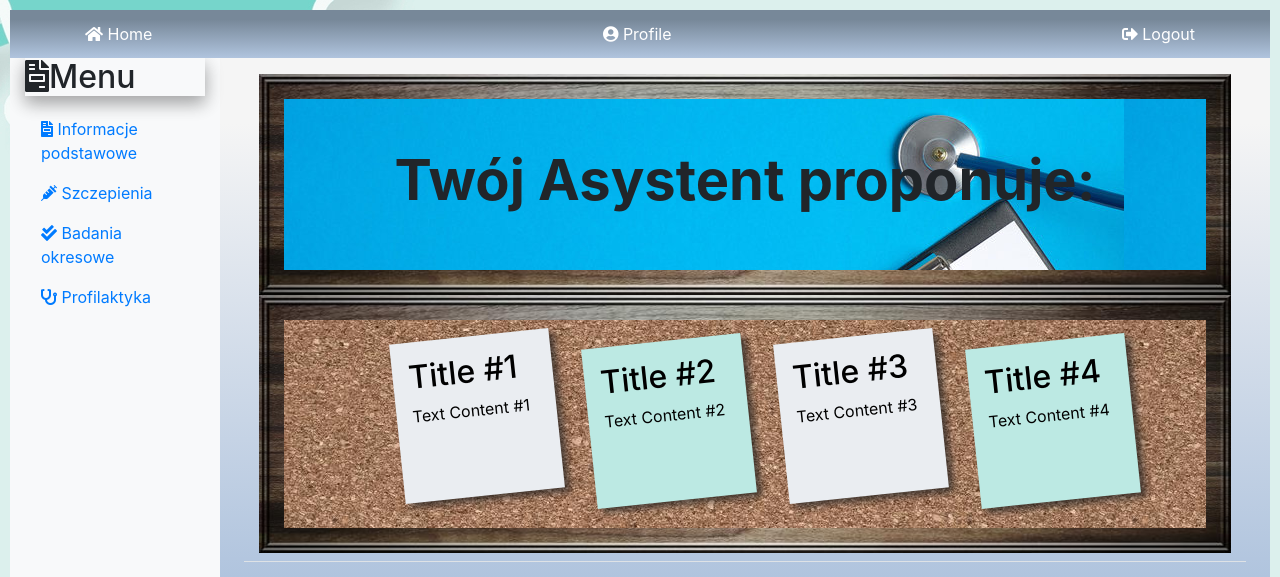
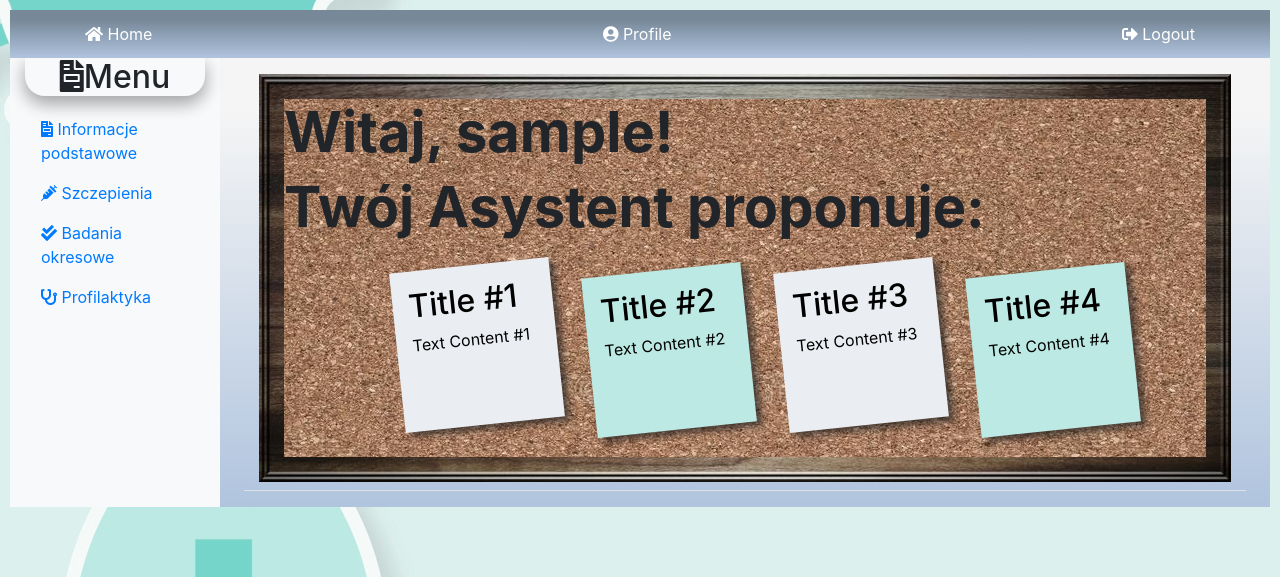
Before and after one commit to 3Rii/Med-Assist, a Flask app: page / in a window 1280 px wide. Shown: the top 577 px of the page. Run offline with Flask 2, Linux system fonts and the light colour scheme; the visitor is signed in with stand-in values (Sample User, id 1); parts of the project's set-up code (start-up, migrations or seed data) failed here and were passed over; some libraries are stand-ins or nearby versions.

Commit message:
Merge remote-tracking branch 'origin/main' into main
# Conflicts:
#	static/style.css
#	templates/forms/basicform.html
#	templates/home.html
#	templates/mainlayout.html

```diff
--- a/static/style.css
+++ b/static/style.css
@@ -245,7 +245,7 @@ ul li{
     border-image-repeat: stretch stretch;
     border-image-source: url("/static/frame.jpg");
 }
-.menu {
+.menu li{
     position:relative;
     top:5px;
     background: none;
@@ -253,12 +253,20 @@ ul li{
     text-align: left;
   display: flex;
   flex-wrap: wrap;
-
+border-radius: 30px;
 }
-li a:hover, li a.focus{
+.menu li a:hover, .menu li a.focus{
   box-shadow:10px 10px 7px rgba(0,0,0,.7);
   transform: scale(1.25);
   position:relative;
   z-index:5;
     box-shadow: 0 8px 16px 0 rgba(0,0,0,0.2), 0 6px 20px 0 rgba(0,0,0,0.19);
+    border-radius: 30px;
+    background: #76d5cb;
 }
+#hedermenu {
+    border-bottom-left-radius: 20px;
+    border-bottom-right-radius: 20px;
+    text-align: center;
+    font-palette: dark;
+}
--- a/templates/home.html
+++ b/templates/home.html
@@ -4,15 +4,16 @@
 
 {% block content %}
 
-    <div class="hometable" style="background-image: url(/static/header.jpeg)">
-
-    <div class="container py-5 text-center">
-        <h1 class="display-4 font-weight-bold">Twój Asystent proponuje:</h1>
-
-</div>
-</div>
 
     <div class="hometable" style="background-image: url(/static/korek.jpg)">
+
+                 <header>
+                <div class="overlay">
+                            <h1 class="display-4 font-weight-bold">Witaj, {{ username }}!</h1>
+                <h2 class="display-4 font-weight-bold">Twój Asystent proponuje:</h2>
+                </div>
+                </header>
+
 
     <ul class="kartki" style="list-style: none;">
               <li>
@@ -42,8 +43,8 @@
                   <p>Text Content #4</p>
                 </a>
               </li>
+
     </ul>
-
     </div>
 
 {% endblock %}
--- a/templates/mainlayout.html
+++ b/templates/mainlayout.html
@@ -25,7 +25,7 @@
         <nav class="col-md-2 d-none d-md-block bg-light sidebar">
           <div class="sidebar-sticky">
 
-            <div class="menu-header"><h2><i class="fas fa-file-invoice"></i>Menu</h2></div>
+            <div class="menu-header" id="hedermenu"><h2><i class="fas fa-file-invoice"></i>Menu</h2></div>
 
               <div class="menu">
 
```
Lines whose indentation alone changed are shown as unchanged.
